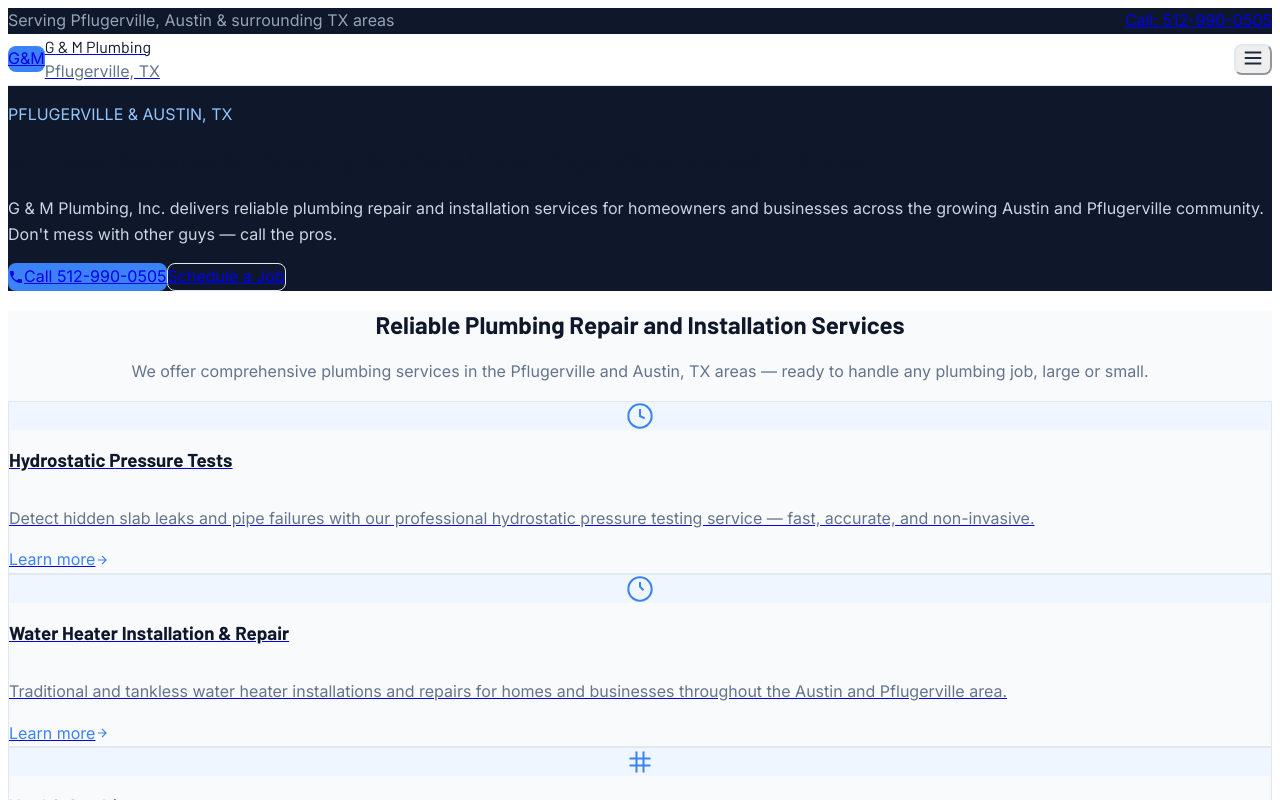
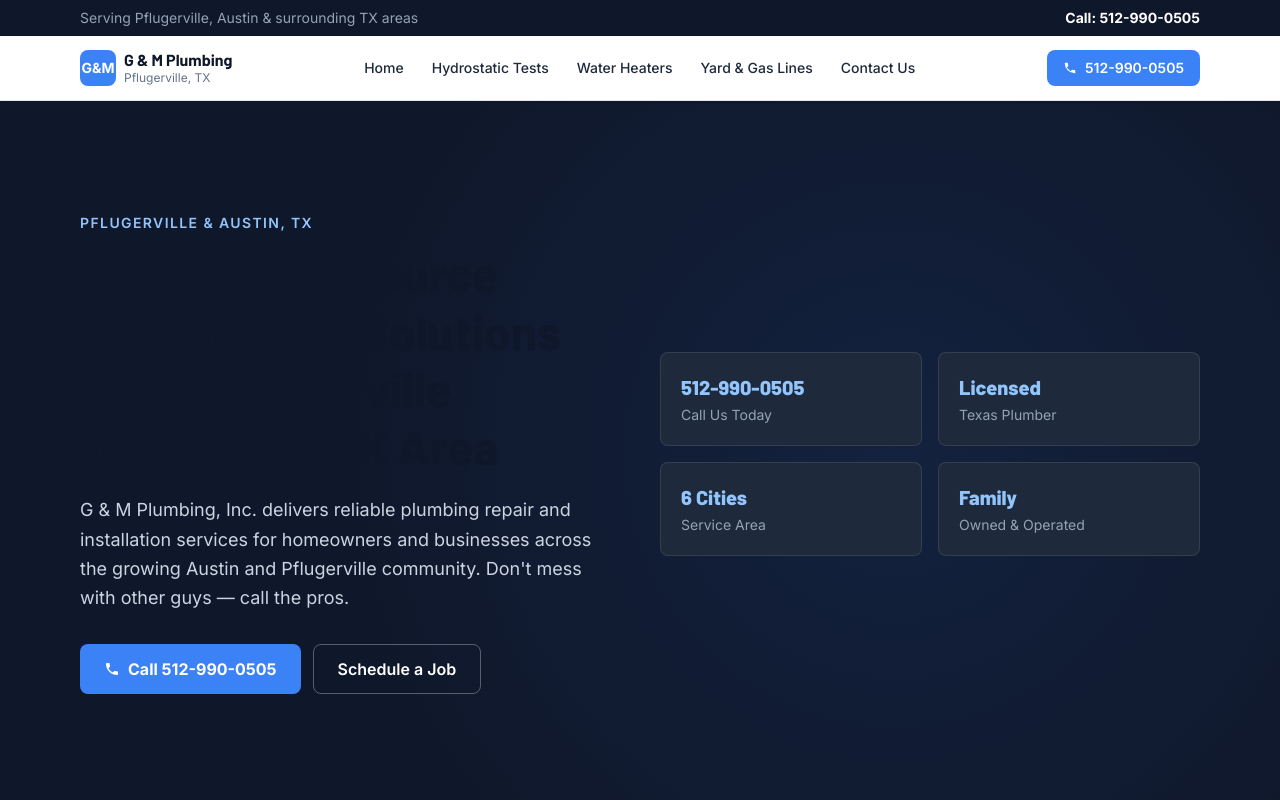
Before and after one commit to caleblawson143/plumber-and-plumbing-services-hydrostatic-pressure-testing-3bf5b22a, a Next.js app: page / in a window 1280 px wide. Shown: the top 800 px of the page. Built offline with nearby package versions, Linux system fonts and the light colour scheme.

Commit message:
Deploy 24 files

```diff
--- a/app/globals.css
+++ b/app/globals.css
@@ -1,3 +1,4 @@
+@import "tailwindcss" source("..");
 @tailwind base;
 @tailwind components;
 @tailwind utilities;
```
